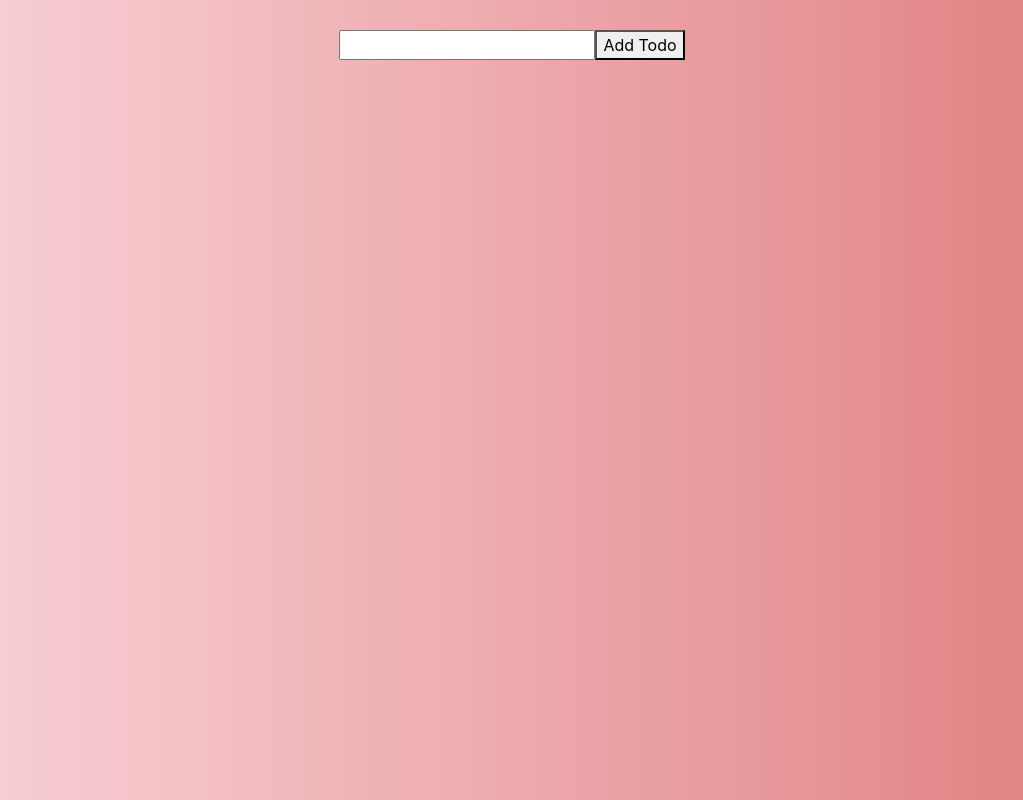
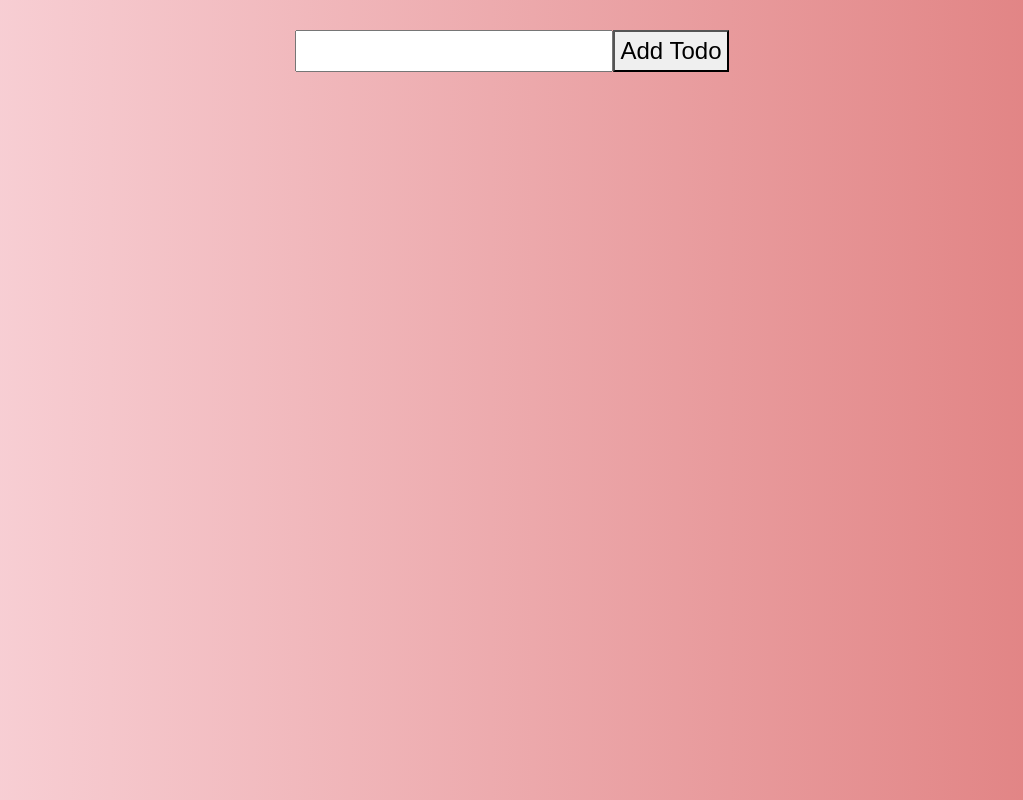
Before and after one commit to JIllWesterfelhaus/react_todo_practice, a React (Create React App) app in the folder client/: page / in a window 1280 px wide. Shown: the whole page, without its empty margins (128-1151 px from the left). Built offline with nearby package versions, Linux system fonts and the light colour scheme.

Commit message:
updated font family and size in app.css

```diff
--- a/client/src/App.css
+++ b/client/src/App.css
@@ -1,11 +1,15 @@
 body {
     background-image: linear-gradient(to right, rgb(250, 215, 221), rgb(223, 124, 124));
+    font-family: fantasy;
+    font-size: x-large;
 }
 
 .todoListContainer, .addTodoContainer {
     display: flex;
   align-items: center;
   justify-content: center;
+  font-family: fantasy;
+  font-size: x-large;
 }
 
 .addTodoContainer {
```
